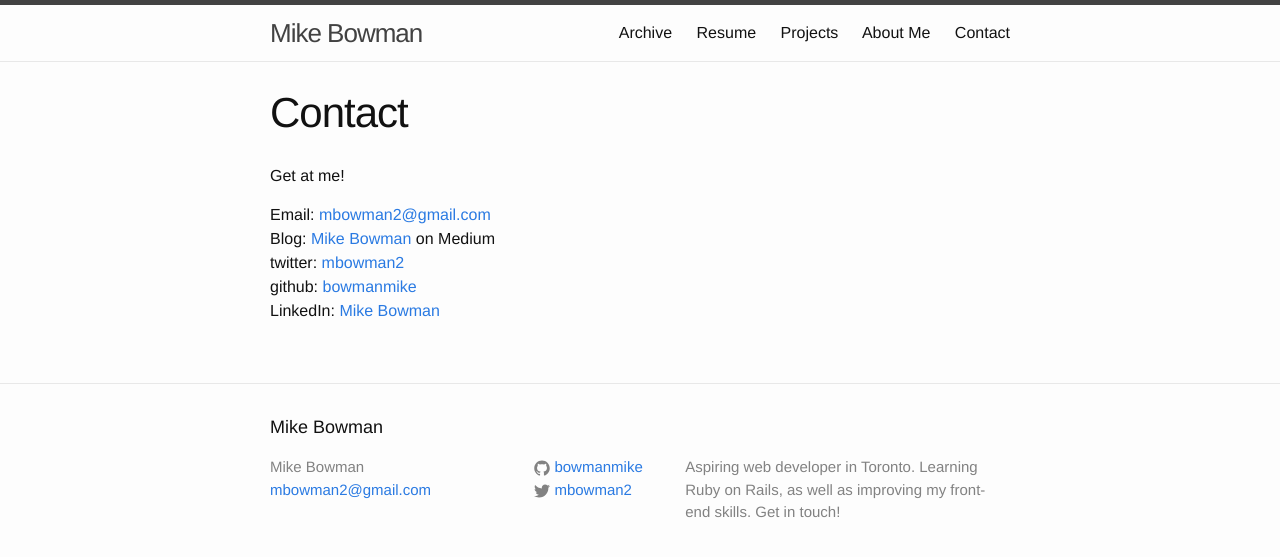
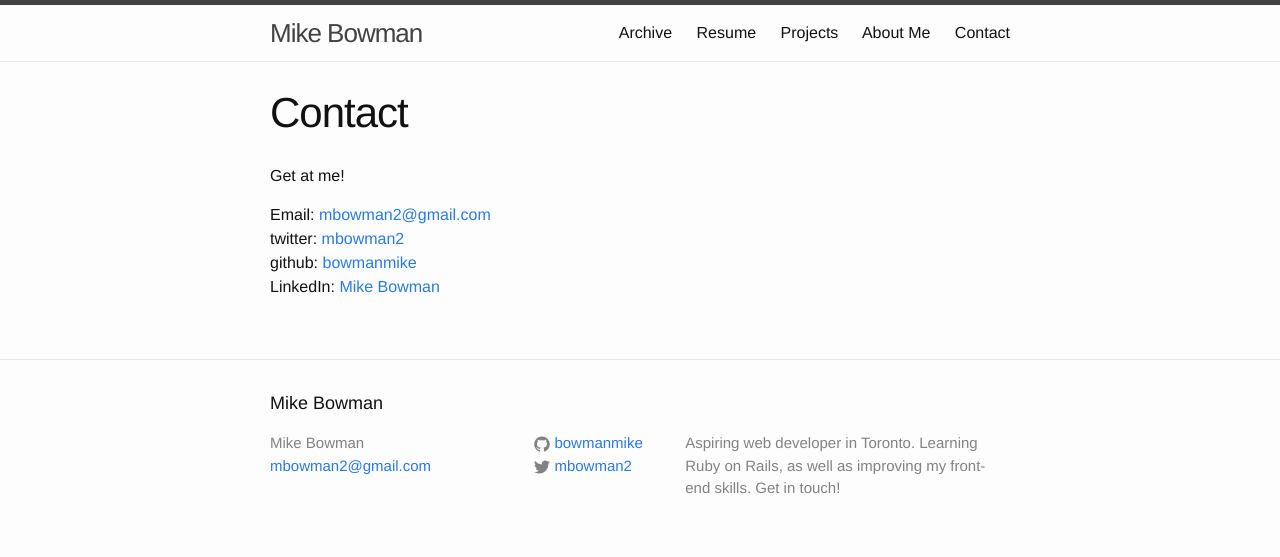
Before and after one commit to bowmanmike/bowmanmike.github.io, a Jekyll site: the page built from 03contact.md, in a window 1280 px wide. Shown: the top 557 px of the page. Built offline with Jekyll 4.4.1, drawn with Linux system fonts in a browser that asks for light colours.

Commit message:
Remove link to medium account on contact page

```diff
--- a/03contact.md
+++ b/03contact.md
@@ -7,7 +7,6 @@
 Get at me!
 
 Email: [mbowman2@gmail.com](mailto:mbowman2@gmail.com)
-Blog: [Mike Bowman](http://medium.com/@mikebowman) on Medium
 twitter: [mbowman2](http://twitter.com/mbowman2)
 github: [bowmanmike](http://github.com/bowmanmike)
 LinkedIn: [Mike Bowman](https://ca.linkedin.com/in/mike-bowman-81936160)
```
